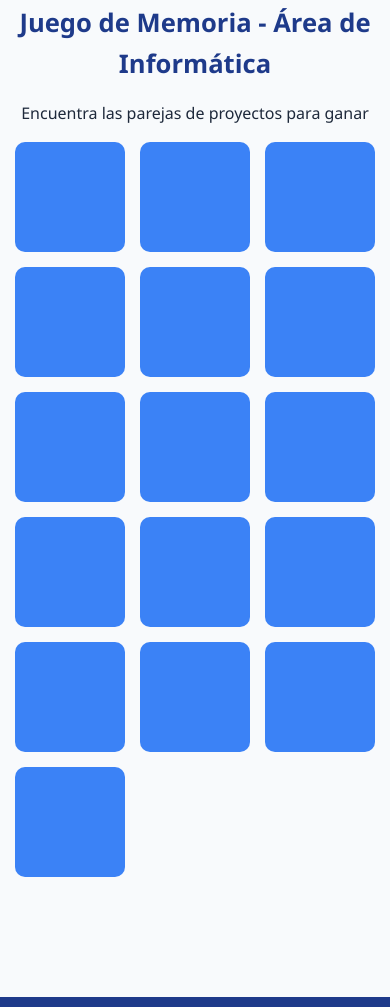
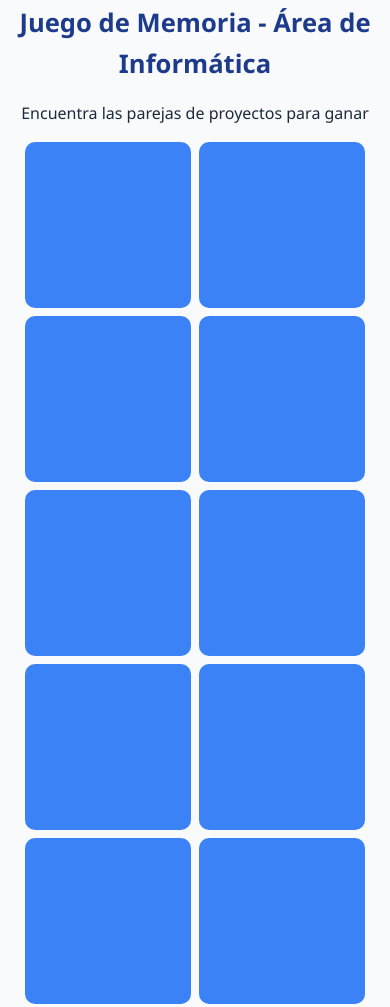
Before and after one commit to Marcos629-oss/BTP-Informatica, a plain HTML site: page clases.html in a window 390 px wide. Shown: the part 4831-5838 px from the top of the page. Drawn offline with Linux system fonts and the light colour scheme.

Commit message:
Update styles.css

```diff
--- a/styles.css
+++ b/styles.css
@@ -202,7 +202,6 @@ nav ul li a.active {
   margin-top: 10px;
 }
 
-/* 🎮 Juego de memoria */
 .juego {
   text-align: center;
   margin: 3rem 0;
@@ -215,8 +214,8 @@ nav ul li a.active {
 .juego h2,
 .juego p {
   margin-bottom: 1rem;
-  text-align: center;
 }
+
 
 .game-board {
   display: grid;
@@ -237,7 +236,7 @@ nav ul li a.active {
   display: flex;
   align-items: center;
   justify-content: center;
-  font-size: clamp(1.5rem, 5vw, 2.5rem);
+  font-size: clamp(1.2rem, 4vw, 2.5rem);
   color: white;
   font-weight: bold;
   transition: transform 0.3s, background 0.3s;
@@ -247,6 +246,31 @@ nav ul li a.active {
   background: var(--color-acento, #f59e0b);
   transform: rotateY(180deg);
 }
+
+@media (max-width: 600px) {
+  .game-board {
+    grid-template-columns: repeat(3, 1fr);
+    gap: 10px;
+    max-width: 100%;
+    padding: 0 10px;
+  }
+
+  .card-game {
+    font-size: clamp(1rem, 6vw, 2rem);
+  }
+}
+
+@media (max-width: 400px) {
+  .game-board {
+    grid-template-columns: repeat(2, 1fr);
+    gap: 8px;
+  }
+
+  .card-game {
+    font-size: clamp(0.9rem, 7vw, 1.5rem);
+  }
+}
+
 
 
 .formulario {
```
